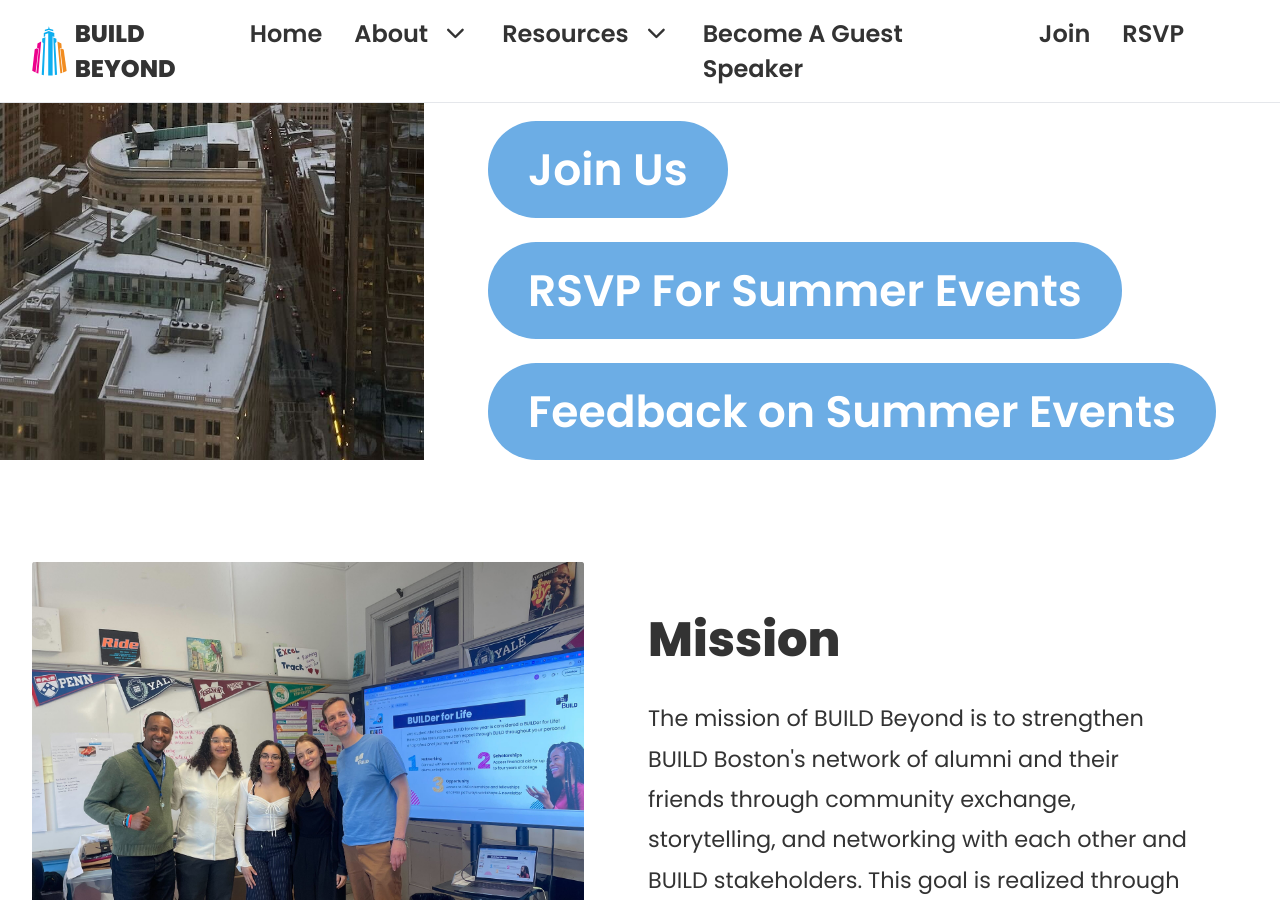
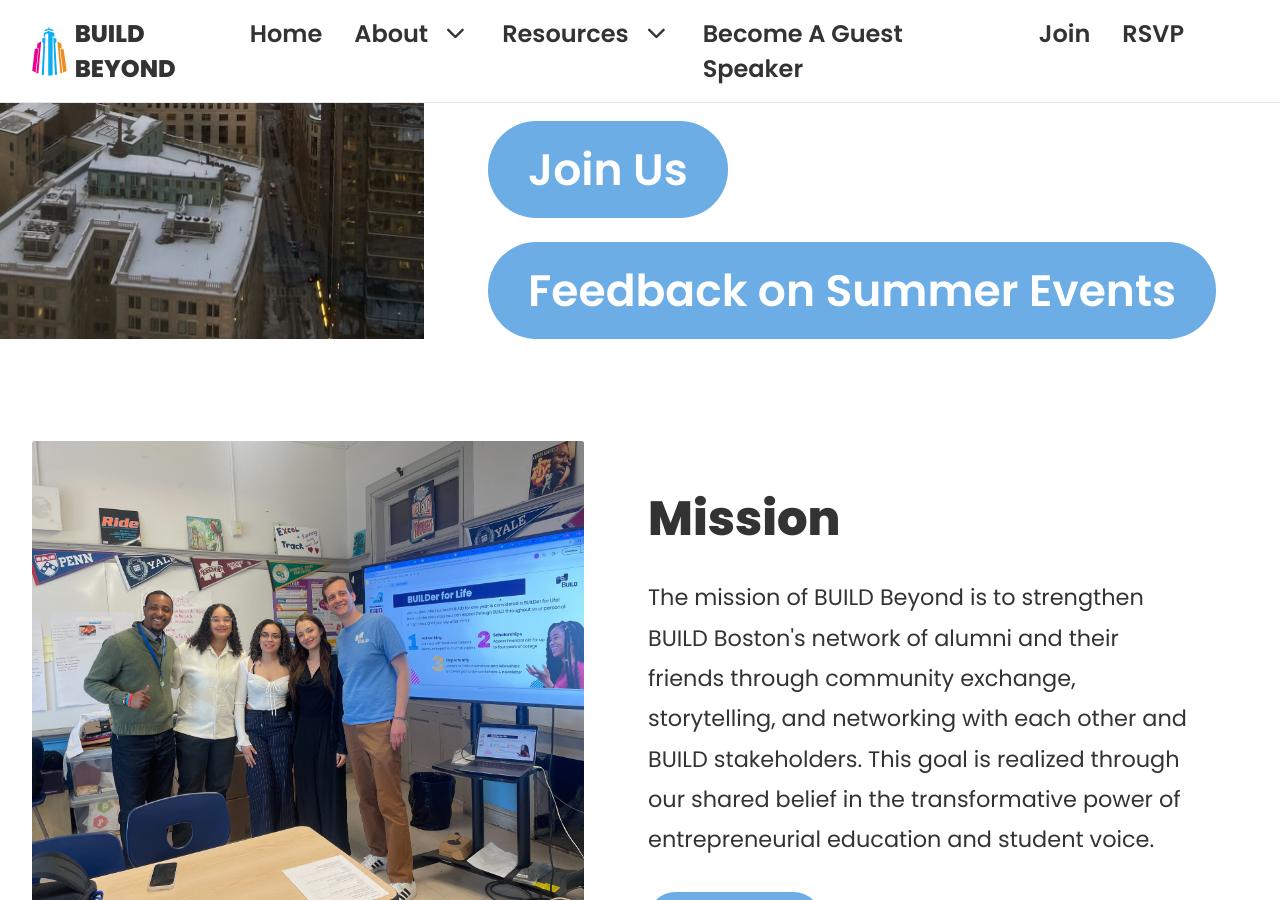
Before and after one commit to BUILDBeyondDev/BUILDBeyondClub, a Jekyll site: the page built from index.html, in a window 1280 px wide and 900 px high, scrolled down 756 px. Built offline with Jekyll 4.4.1, drawn with Linux system fonts in a browser that asks for light colours.

Commit message:
Removing summer event's button

```diff
--- a/index.html
+++ b/index.html
@@ -10,9 +10,6 @@
       <div class="join-button-wrapper">
         <a class="homepage-join-button" href="https://forms.gle/TZujvXNzkUqEUSfe8" target="_blank" rel="noopener noreferrer">
           Join Us
-        </a>
-        <a class="homepage-join-button" href="{{ 'rsvp.html' | relative_url }}">
-          RSVP For Summer Events
         </a>
         <a class="homepage-join-button" href="https://docs.google.com/forms/d/e/1FAIpQLSdaA3Bn8VRp6F10uc4u67Ep7IViXBhqTMrFHUgAXyQ-EWqCNw/viewform" target="_blank" rel="noopener noreferrer">
           Feedback on Summer Events
```
